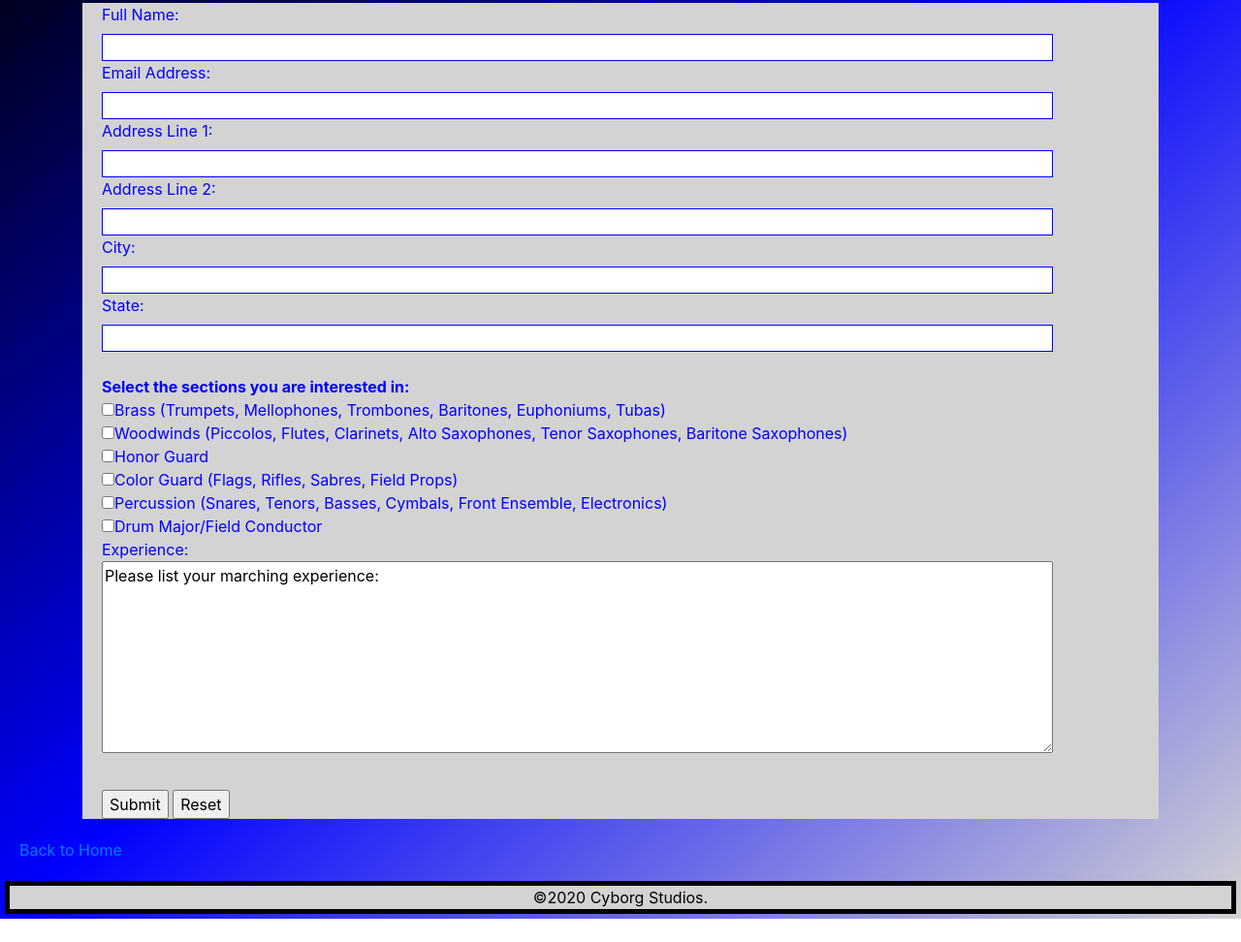
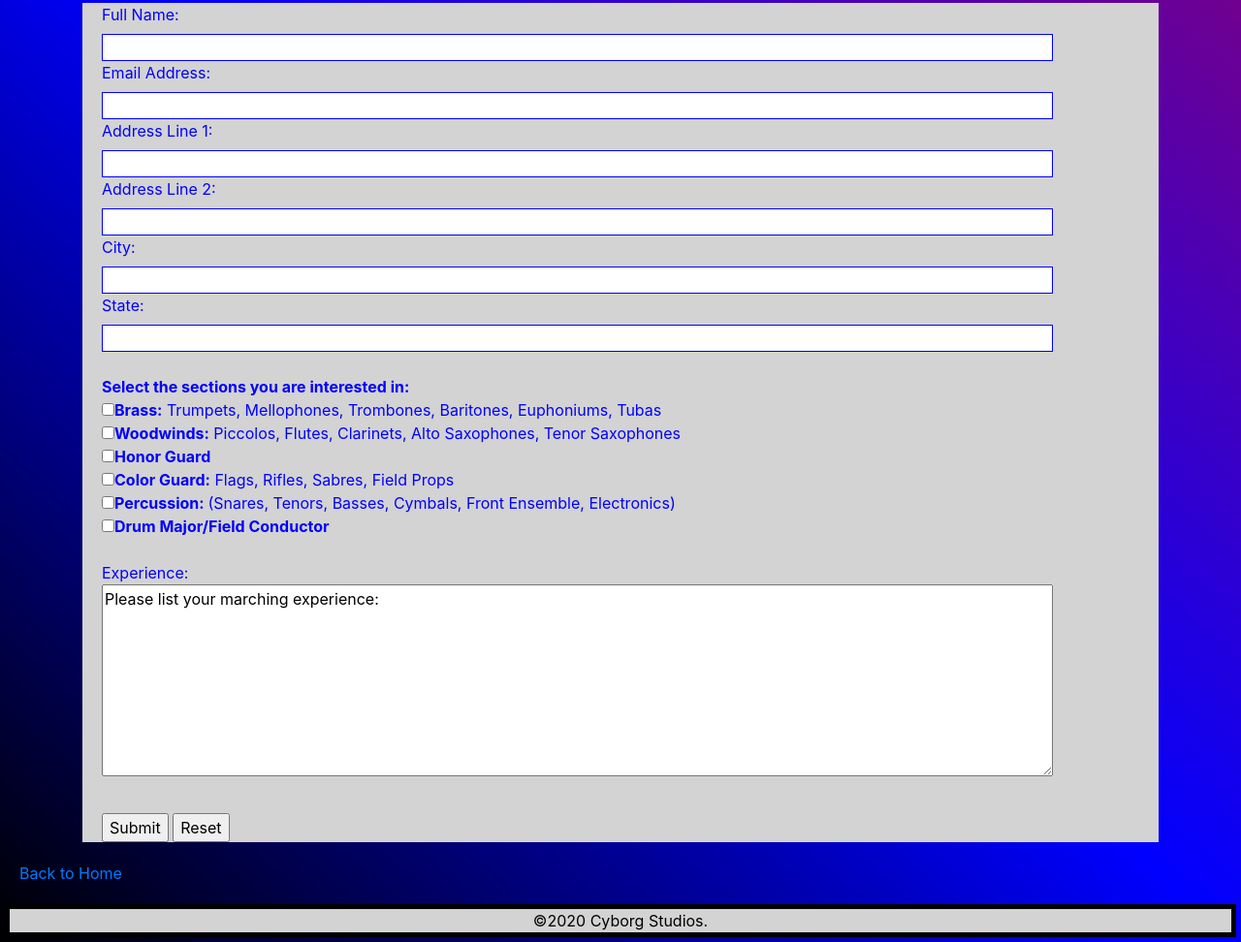
Before and after one commit to CyborgAnt/Prospective-Marchers, a plain HTML site: page Form.html in a window 1280 px wide. Shown: the part 137-1109 px from the top of the page at 97% size. Before the commit the page ends 1085 px from the top, so only its background shows below. Drawn offline with nearby package versions, Linux system fonts and the light colour scheme.

Commit message:
Saving Work

```diff
--- a/Form.html
+++ b/Form.html
@@ -50,12 +50,12 @@
                 <input type="text" id="state" name="state"  size=40px>
                 <label for="section"><br>
                     <b>Select the sections you are interested in: </b><br>
-                    <input type="checkbox" name="brass" id="brass" value="yes">Brass (Trumpets, Mellophones, Trombones, Baritones, Euphoniums, Tubas)<br>
-                    <input type="checkbox" name="woodwinds" id="woodwinds" value="yes">Woodwinds (Piccolos, Flutes, Clarinets, Alto Saxophones, Tenor Saxophones, Baritone Saxophones)<br>
-                    <input type="checkbox" name="hguard" id="hguard" value="yes">Honor Guard<br>
-                    <input type="checkbox" name="guard" id="guard" value="yes">Color Guard (Flags, Rifles, Sabres, Field Props)<br>
-                    <input type="checkbox" name="percussion" id="percussion" value="yes">Percussion (Snares, Tenors, Basses, Cymbals, Front Ensemble, Electronics)<br>
-                    <input type="checkbox" name="drum_major" id="drum_major" value="yes">Drum Major/Field Conductor<br>
+                    <input type="checkbox" name="brass" id="brass" value="yes"><b>Brass:</b> Trumpets, Mellophones, Trombones, Baritones, Euphoniums, Tubas<br>
+                    <input type="checkbox" name="woodwinds" id="woodwinds" value="yes"><b>Woodwinds:</b> Piccolos, Flutes, Clarinets, Alto Saxophones, Tenor Saxophones<br>
+                    <input type="checkbox" name="hguard" id="hguard" value="yes"><b>Honor Guard</b><br>
+                    <input type="checkbox" name="guard" id="guard" value="yes"><b>Color Guard:</b> Flags, Rifles, Sabres, Field Props<br>
+                    <input type="checkbox" name="percussion" id="percussion" value="yes"><b>Percussion: </b>(Snares, Tenors, Basses, Cymbals, Front Ensemble, Electronics)<br>
+                    <input type="checkbox" name="drum_major" id="drum_major" value="yes"><b>Drum Major/Field Conductor</b><br><br>
                         Experience: <br>
                     <textarea name="experience" id="experience"  rows="8">Please list your marching experience:</textarea><br>
                     <input type="submit">
--- a/styles.css
+++ b/styles.css
@@ -11,7 +11,7 @@
 }
 
 body {
-    background-image: linear-gradient(to bottom right, black, blue, lightgrey);
+    background-image: linear-gradient(to top right, black, blue, purple);
     color: white;
 }
 
@@ -42,6 +42,7 @@ body {
 /* ------------------------
     Form Page
 ------------------------ */
+@import url(https://fonts.googleapis.com/css?family=Source+Sans+Pro); /* Sans Pro font */
 label {
     display: block;
     overflow-wrap: break-word;
@@ -61,7 +62,7 @@ input[type=text], input[type=email] {
     Circuits Page
 ------------------------ */
 
-.col-a, .col-b {
+.col-a, .col-b{
     border: 5px solid black;
     margin: 0 10px 10px 10px;
 }
@@ -93,7 +94,7 @@ input[type=text], input[type=email] {
         justify-content: center;
         display: flex;
     }
-    /* ADD STATIC IMAGE HERE, LEFT COLUMN */
+
     .col {
         border: 5px solid red;
     }
@@ -110,11 +111,11 @@ input[type=text], input[type=email] {
         justify-content: center;
         display: flex;
     }
-    .page {
+    /* .page {
         margin-left: 10px;
         margin-right: 10px;
         text-decoration: underline;
-    }
+    } */
     #contacts {
         flex-basis: 50%;
     }
@@ -136,7 +137,7 @@ input[type=text], input[type=email] {
         justify-content: left;
         display: flex;
     }
-    .page {
+    .page, .col-link {
         margin-left: 25px;
         margin-right: 25px;
     }
@@ -171,7 +172,7 @@ input[type=text], input[type=email] {
         justify-content: left;
         display: flex;
     }
-    .page {
+    .page, .col-link {
         margin-left: 25px;
         margin-right: 25px;
     }
```
Also changed, not shown: index.html (+4 -21 lines), Images/Yamaha-Logo.jpg (added), Images/zildjian-logo-wallpaper.jpg (added).
